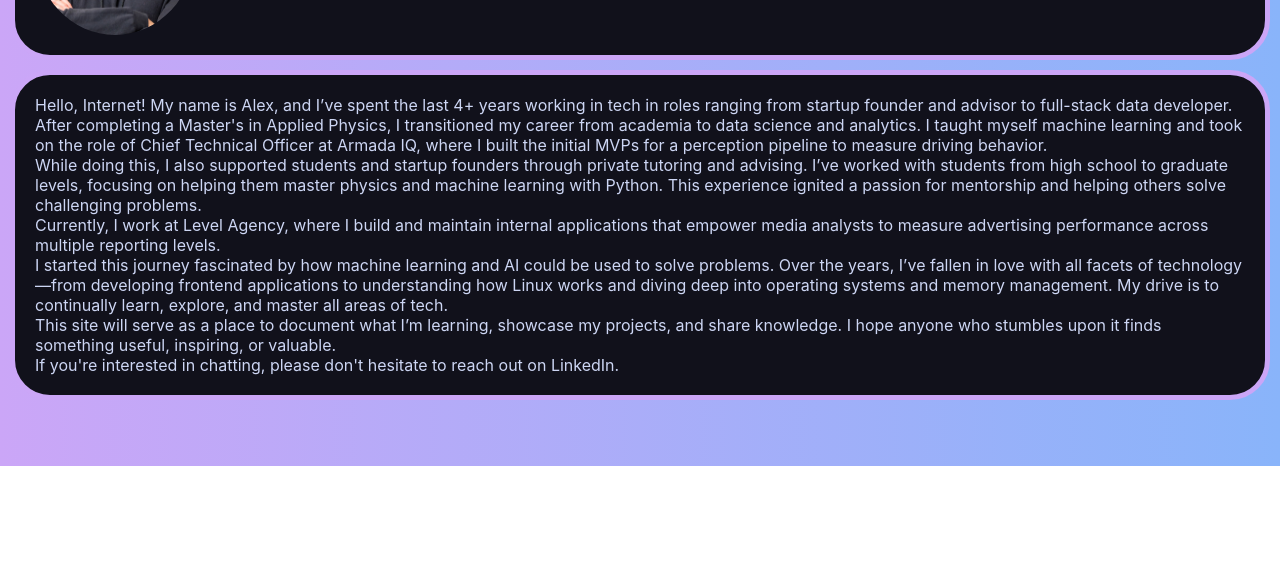
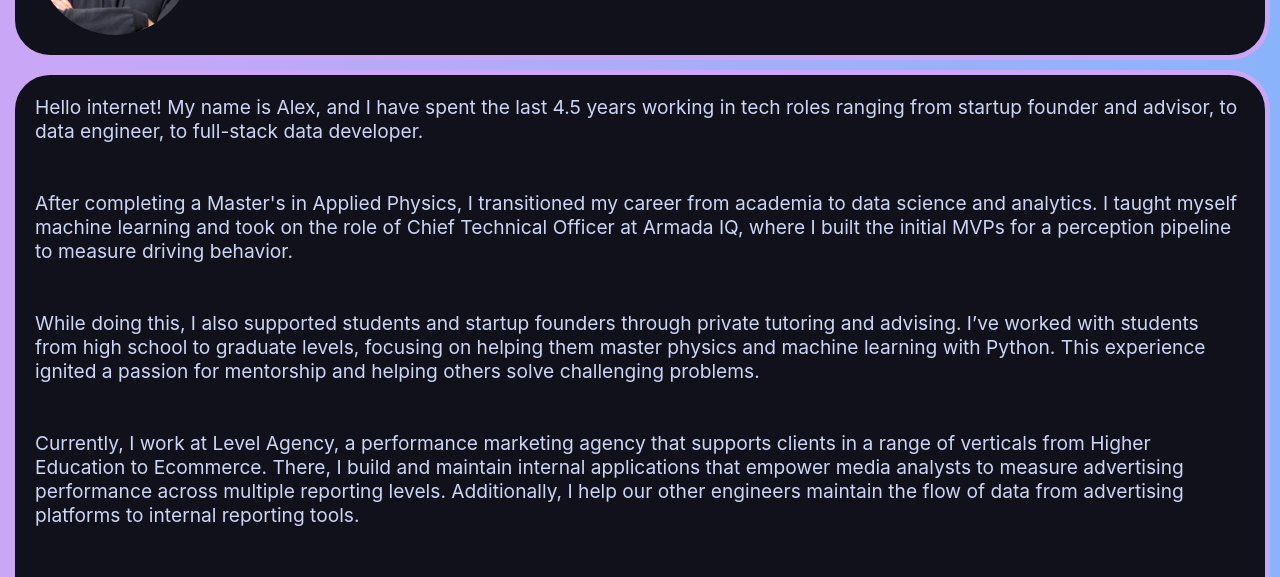
Before and after one commit to apalermo01/apalermo01.com, a React (Create React App) app: page /about in a window 1280 px wide. Shown: the part 334-911 px from the top of the page. Before the commit the page ends 800 px from the top, so only its background shows below. Built offline with nearby package versions, Linux system fonts and the light colour scheme.

Commit message:
updated branding content

```diff
--- a/public/content/about/about.md
+++ b/public/content/about/about.md
@@ -1,11 +1,15 @@
-Hello, Internet! My name is Alex, and I’ve spent the last 4+ years working in
-tech in roles ranging from startup founder and advisor to full-stack data
-developer.
+Hello internet! My name is Alex, and I have spent the last 4.5 years working in
+tech roles ranging from startup founder and advisor, to data engineer, to
+full-stack data developer.
+
+<br><br>
 
 After completing a Master's in Applied Physics, I transitioned my career from
 academia to data science and analytics. I taught myself machine learning and
 took on the role of Chief Technical Officer at Armada IQ, where I built the
 initial MVPs for a perception pipeline to measure driving behavior.
+
+<br><br>
 
 While doing this, I also supported students and startup founders through private
 tutoring and advising. I’ve worked with students from high school to graduate
@@ -13,9 +17,16 @@
 Python. This experience ignited a passion for mentorship and helping others
 solve challenging problems.
 
-Currently, I work at Level Agency, where I build and maintain internal
-applications that empower media analysts to measure advertising performance
-across multiple reporting levels.
+<br><br>
+
+Currently, I work at Level Agency, a performance marketing agency that supports
+clients in a range of verticals from Higher Education to Ecommerce. There, I
+build and maintain internal applications that empower media analysts to measure
+advertising performance across multiple reporting levels. Additionally, I help
+our other engineers maintain the flow of data from advertising platforms to
+internal reporting tools.
+
+<br><br>
 
 I started this journey fascinated by how machine learning and AI could be used
 to solve problems. Over the years, I’ve fallen in love with all facets of
@@ -23,9 +34,15 @@
 works and diving deep into operating systems and memory management. My drive is
 to continually learn, explore, and master all areas of tech.
 
+<br><br>
+
 This site will serve as a place to document what I’m learning, showcase my
 projects, and share knowledge. I hope anyone who stumbles upon it finds
 something useful, inspiring, or valuable.
 
+<br><br>
+
 If you're interested in chatting, please don't hesitate to reach out on
 LinkedIn.
+
+<br><br>
--- a/src/components/about/About.tsx
+++ b/src/components/about/About.tsx
@@ -1,6 +1,7 @@
 import React from 'react';
 import MarkdownComponent from "../global/MarkdownComponent";
 import "../global/globalStyles.css";
+import "./about.css";
 import Headline from "../home/Headline";
 
 const About: React.FC = () => {
--- /dev/null
+++ b/src/components/about/about.css
@@ -0,0 +1,3 @@
+.About {
+  font-size: 1.2rem
+}
--- a/src/components/home/Skills.tsx
+++ b/src/components/home/Skills.tsx
@@ -37,14 +37,14 @@
     <div className = 'coreSkills boxStyle'>
       <h1 className = 'skillsTitle'>Core Skills</h1>
         <p>Languages: <FaPython/> Python, <FaDatabase/> SQL, <IoLogoJavascript/> Javascript</p>
-        <p>Data Engineering: <RiFlowChart /> ETL Pipelines, <BiLogoPostgresql/> Postgres, <TbBrandGoogleBigQuery/> Bigquery</p>
+        <p>Data Engineering: <RiFlowChart /> ETL Pipelines, <BiLogoPostgresql/> Postgres, <TbBrandGoogleBigQuery/> Bigquery, <SiDbt/> DBT</p>
         <p>DevOps: <FaGitAlt /> Git, <FaGithub /> Github</p>
         <p>Frontend: <SiRetool/> Retool, <SiPowerbi /> Power BI</p>
     </div>
     <div className = 'additionalSkills boxStyle'>
       <h1 className = 'skillsTitle'>Additional Skills</h1>
         <p>Languages: <SiTypescript/> Typescript,  <img src={require("../../assets/bxl-c-2.svg").default} alt="C Logo" className='icon'/></p>
-        <p>Data Engineering: <SiGoogleappsscript/> Google App Script, <SiDbt/> DBT</p>
+        <p>Data Engineering: <SiGoogleappsscript/> Google App Script</p>
         <p>DevOps: <SiGithubactions/> Github Actions, <FaJenkins/> Jenkins, <FaDocker/> Docker</p>
         <p>Cloud: <SiGooglecloud /> Google Cloud, <SiAmazonec2 /> AWS, <LiaLinode /> Linode</p>
         <p>Frontend: <FaReact /> React</p>
--- a/src/components/home/WhatIDo.tsx
+++ b/src/components/home/WhatIDo.tsx
@@ -39,6 +39,7 @@
       {sections.map((e) => (
         <div className='boxStyle'>
           <h1>{e.header}</h1>
+          <br></br>
           <p>{e.content}</p>
         </div>
       ))}
--- a/src/components/home/homeStyles.css
+++ b/src/components/home/homeStyles.css
@@ -20,7 +20,7 @@
 
 .whatIDo-grid {
   display: grid;
-  grid-template-columns: 1fr 1fr 1fr 1fr;
+  grid-template-columns: 1fr 1fr 1fr;
 }
 
 .skillsContainer {
--- a/src/components/projects/ProjectContainer.tsx
+++ b/src/components/projects/ProjectContainer.tsx
@@ -28,7 +28,7 @@
     <div className='boxStyle'>
     <a href={projectUrl} target="_blank" rel="noopener noreferrer">
       <h2 className='projectName'>{projectName}</h2>
-      <img src = {projectImage} className='projectImage' alt="Some visual related to the project"/>
+      <img src = {projectImage} className='projectImage' alt="Project Image"/>
       <div className='projectDescription'>
         {content ? <div dangerouslySetInnerHTML={{__html: projectBody}} /> : <p>Loading...</p>}
       </div>
```
Also changed, not shown: public/content/home/home.md (+11 -6 lines).
